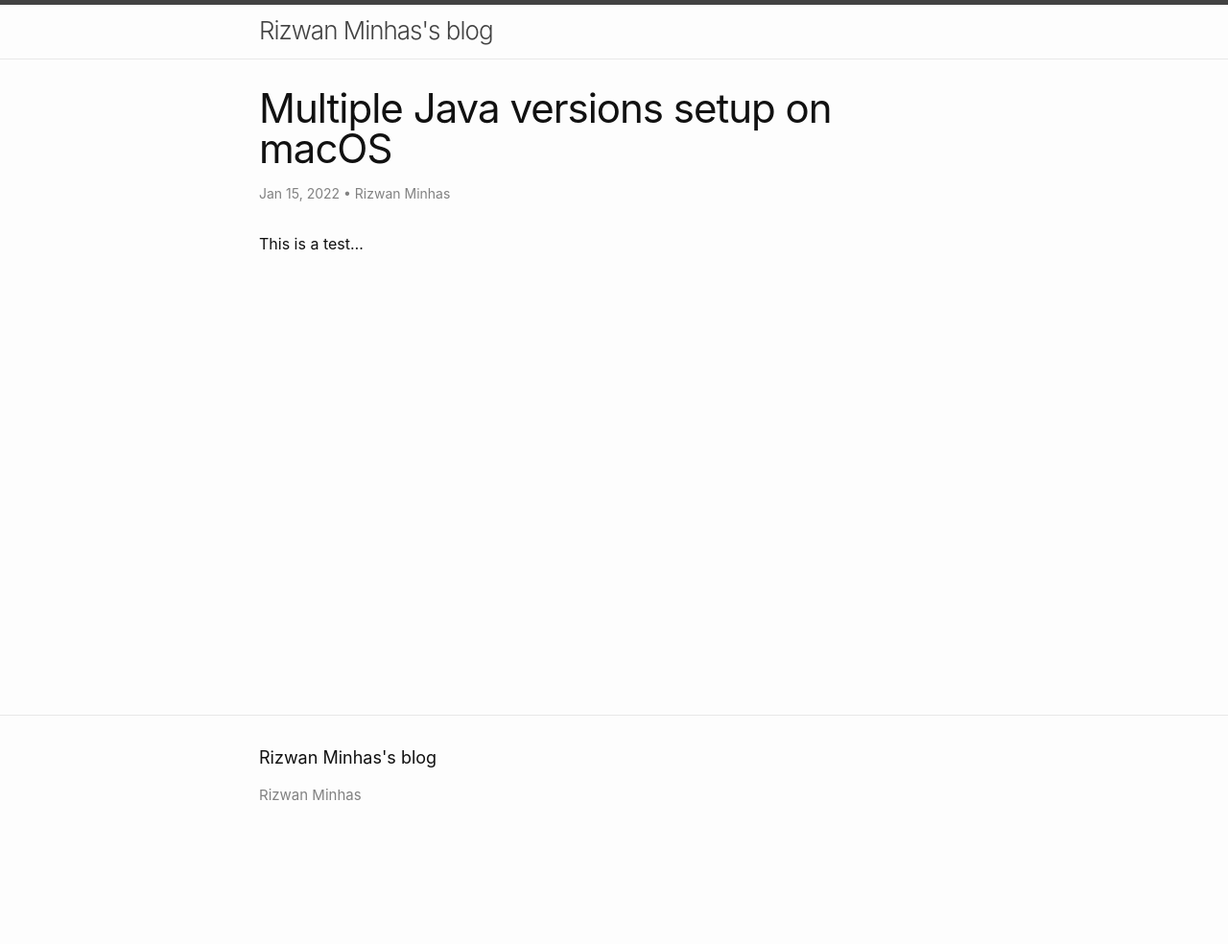
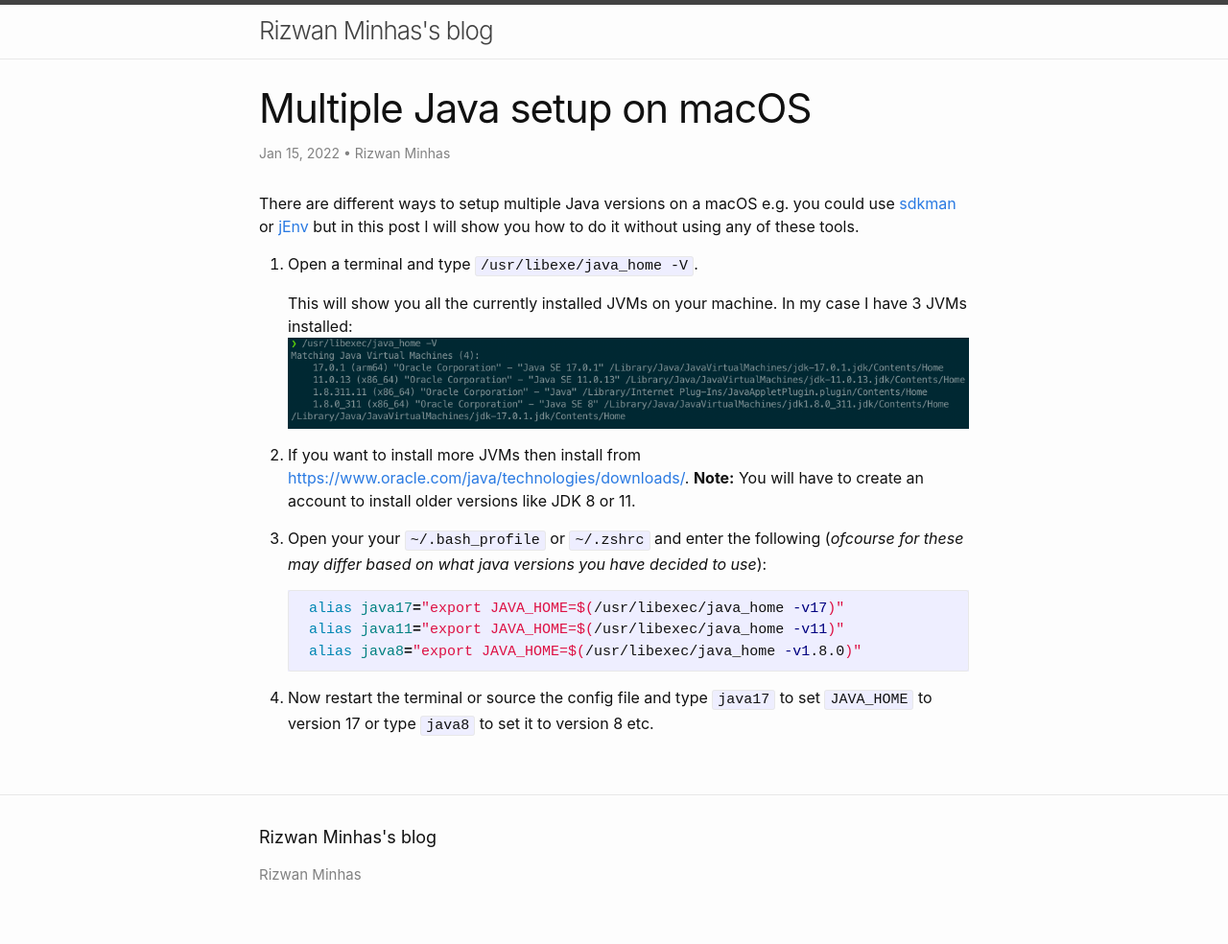
Before and after one commit to rizwanminhas/blog, a Jekyll site: the page built from _posts/2022-01-15-multiple-java-versions-on-mac.md, in a window 1280 px wide. Shown: the whole page at 96% size. Built offline with Jekyll 4.4.1, drawn with Linux system fonts in a browser that asks for light colours; before the commit the page ends 900 px from its top, so only the background shows below that.

Commit message:
2022-01-15 multiple java version setup

````diff
--- a/_posts/2022-01-15-multiple-java-versions-on-mac.md
+++ b/_posts/2022-01-15-multiple-java-versions-on-mac.md
@@ -1,8 +1,25 @@
 ---
 layout: post
 author: Rizwan Minhas
-title: Multiple Java versions setup on macOS
-excerpt: Easy way to manage multiple Java versions on macOS
+title: Multiple Java setup on macOS
+excerpt: A simple way to manage multiple Java versions on macOS
 ---
 
-This is a test...
+There are different ways to setup multiple Java versions on a macOS e.g. you could use [sdkman](https://sdkman.io/) or [jEnv](https://www.jenv.be/) but in this post I will show you how to do it without using any of these tools.
+
+1. Open a terminal and type ```/usr/libexe/java_home -V```.
+
+    This will show you all the currently installed JVMs on your machine. In my case I have 3 JVMs installed:
+    [![multiple installed java versions](../../../assets/2022-01/multiple_java_versions.png)](../../../assets/2022-01/multiple_java_versions.png)
+
+2. If you want to install more JVMs then install from [https://www.oracle.com/java/technologies/downloads/](https://www.oracle.com/java/technologies/downloads/). **Note:** You will have to create an account to install older versions like JDK 8 or 11.
+
+3. Open your your `~/.bash_profile` or `~/.zshrc` and enter the following (_ofcourse for these may differ based on what java versions you have decided to use_):
+
+    ```sh
+    alias java17="export JAVA_HOME=$(/usr/libexec/java_home -v17)"
+    alias java11="export JAVA_HOME=$(/usr/libexec/java_home -v11)"
+    alias java8="export JAVA_HOME=$(/usr/libexec/java_home -v1.8.0)"
+    ```
+
+4. Now restart the terminal or source the config file and type `java17` to set `JAVA_HOME` to version 17 or type `java8` to set it to version 8 etc.
````
Also changed, not shown: assets/2022-01/multiple_java_versions.png (added), 4 other files.
